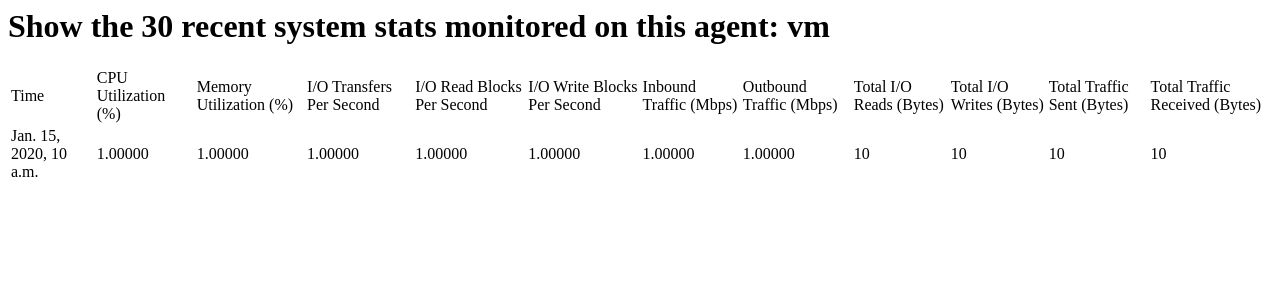
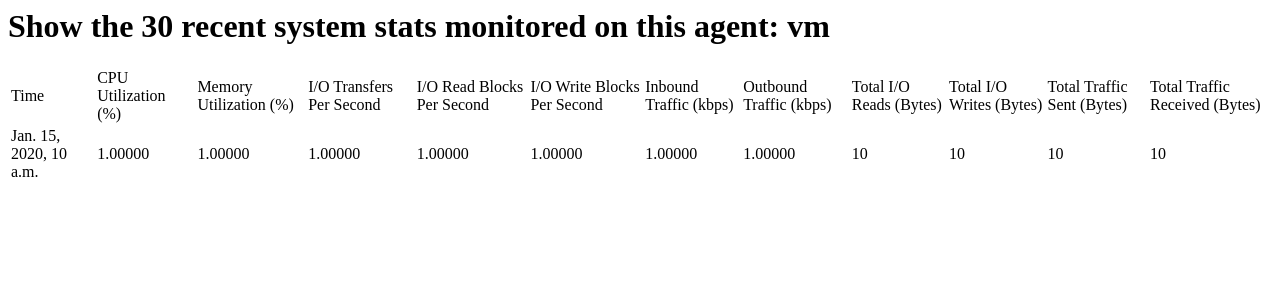
Before and after one commit to ephemeral2eternity/Django-AGENS, a Django app: page /monitor/sys/ in a window 1280 px wide. Shown: the top 300 px of the page. Run offline with Django 3.2, Linux system fonts and the light colour scheme; tables that the repository leaves empty hold one stand-in row (values such as "Sample post"); parts of the project's set-up code (start-up, migrations or seed data) failed here and were passed over.

Commit message:
fix the inbound/outbound traffic bug

```diff
--- a/monitor/cache_monitor.py
+++ b/monitor/cache_monitor.py
@@ -64,8 +64,8 @@ def sys_monitor():
 		previous_stat = SYS_STAT.objects.all()[sys_stat_list_len - 1]
 		previous_ts = time.mktime(previous_stat.time.timetuple())
 		seconds_elapsed = time.time() - previous_ts
-		inbound_traffic = float(previous_stat.total_rx_bytes - rx_bytes) * 8 / float(seconds_elapsed)
-		outbound_traffic = float(previous_stat.total_tx_bytes - tx_bytes) * 8 / float(seconds_elapsed)
+		inbound_traffic = float(rx_bytes - previous_stat.total_rx_bytes) * 8 / float(seconds_elapsed * 1000.0)
+		outbound_traffic = float(tx_bytes - previous_stat.total_tx_bytes) * 8 / float(seconds_elapsed * 1000.0)
 	cur_sys_stat = SYS_STAT(cpu_util=cpu_util, mem_util=mem_util, io_tps=io_tps, io_readblks=io_readblks, io_writeblks=io_writeblks, \
 				inbound_traffic=inbound_traffic, outbound_traffic=outbound_traffic, total_io_read=total_io_read, \
 				total_io_write=total_io_write, total_tx_bytes=tx_bytes, total_rx_bytes=rx_bytes)
--- a/monitor/templates/monitor/sys_stats.html
+++ b/monitor/templates/monitor/sys_stats.html
@@ -10,8 +10,8 @@
 	<td>I/O Transfers Per Second</td>
 	<td>I/O Read Blocks Per Second</td>
 	<td>I/O Write Blocks Per Second</td>
-	<td>Inbound Traffic (Mbps)</td>
-	<td>Outbound Traffic (Mbps)</td>
+	<td>Inbound Traffic (kbps)</td>
+	<td>Outbound Traffic (kbps)</td>
 	<td>Total I/O Reads (Bytes)</td>
 	<td>Total I/O Writes (Bytes)</td>
 	<td>Total Traffic Sent (Bytes)</td>
```
